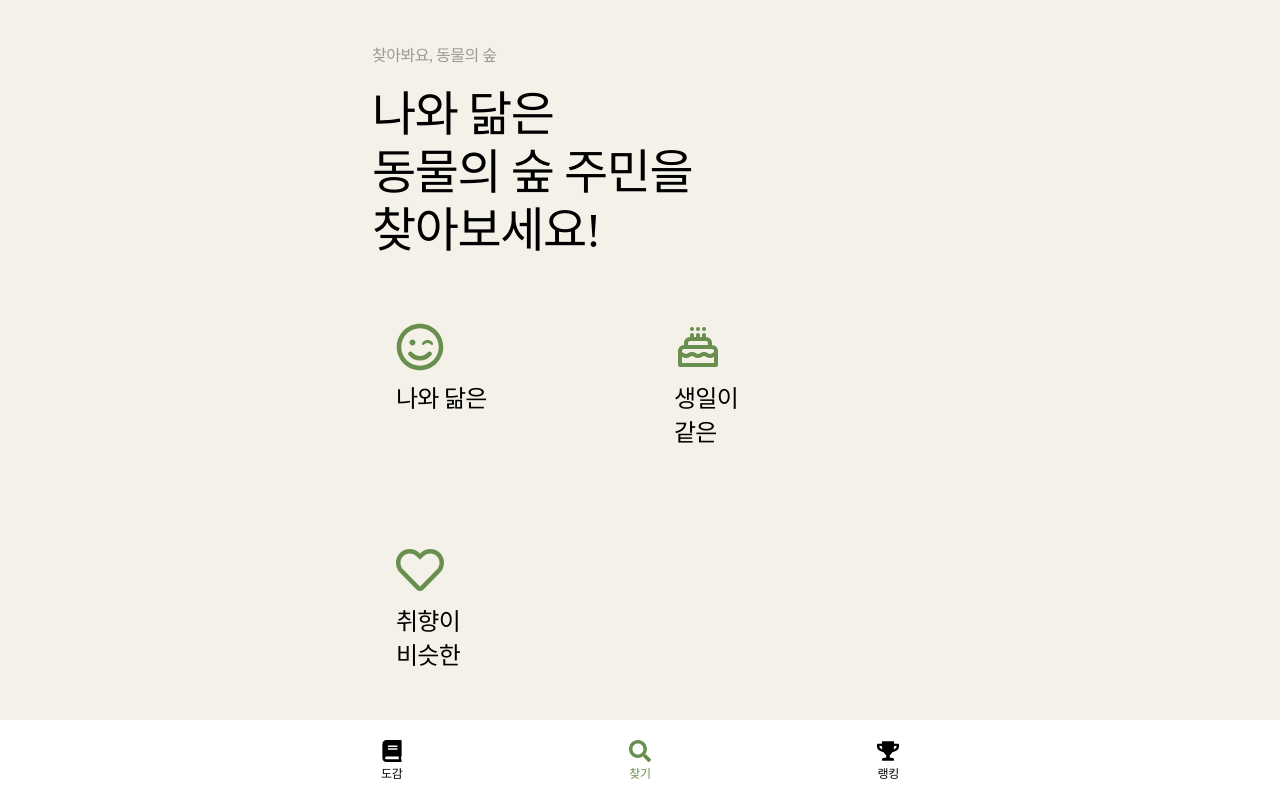
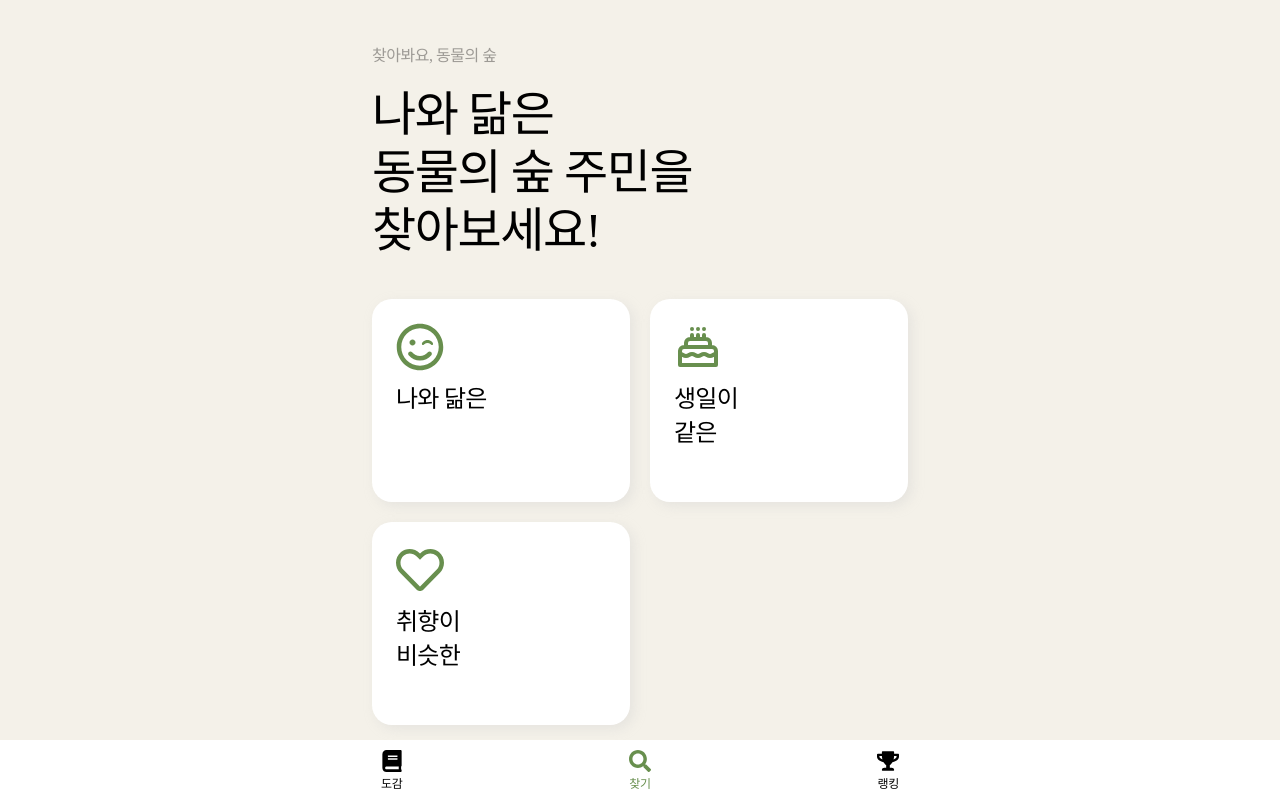
Before and after one commit to InnSeonn/find-animal-crossing, a React (Create React App) app: page / in a window 1280 px wide. Built offline with nearby package versions, Linux system fonts and the light colour scheme; a web font is replaced by a local one.

Commit message:
Design: CSS 및 UI 변경
- 하단 앱 바 높이 수정
- 컨텐츠 영역 스크롤 가능하도록 수정
- 앱 바, 카드 링크 클릭 시 하이라이트 제거
- 앱 바, 카드 링크 클릭 시 애니메이션 추가

```diff
--- a/src/components/AppBar.tsx
+++ b/src/components/AppBar.tsx
@@ -1,4 +1,4 @@
-import styled from 'styled-components'
+import styled, { css, keyframes } from 'styled-components'
 import { MaxLayout } from './GlobalStyle';
 import { FaBook, FaSearch, FaTrophy } from 'react-icons/fa';
 import { NavLink } from 'react-router-dom';
@@ -7,7 +7,7 @@ const AppBarLayout = styled.nav`
   position: fixed;
   inset: auto auto 0 0;
   width: 100%;
-  height: 80px;
+  height: 60px;
   background-color: #fff;
 `;
 const AppBarList = styled.ul`
@@ -22,6 +22,17 @@ const AppBarList = styled.ul`
     align-items: center;
   }
 `;
+export const scaleUpDown = keyframes`
+  0% {
+    transform: scale(0.8);
+  }
+  50% {
+    transform: scale(1.1);
+  }
+  100% {
+    transform: scale(1);
+  }
+`;
 const AppBarLink = styled(NavLink)`
   display: flex;
   flex-direction: column;
@@ -32,7 +43,7 @@ const AppBarLink = styled(NavLink)`
   font-size: 22px;
   &.active {
     color: var(--color-green);
-
+    animation: ${scaleUpDown} 0.3s;
   }
 `;
 const AppBarLinkText = styled.span`
--- a/src/components/GlobalStyle.tsx
+++ b/src/components/GlobalStyle.tsx
@@ -5,9 +5,10 @@ const Variables = css`
   :root {
     //layout size
     --max-w: 576px;
+    --app-bar-h: 60px;
 
     //spacing
-    --padding-container: 48px 20px 0;
+    --padding-container: 48px 20px var(--app-bar-h);
     --padding-x: 20px;
 
     //color
@@ -80,6 +81,7 @@ const GlobalStyle = createGlobalStyle`
     color: inherit;
     text-decoration: none;
     cursor: pointer;
+    -webkit-tap-highlight-color: transparent;
   }
   button {
     display: block;
--- a/src/pages/App.tsx
+++ b/src/pages/App.tsx
@@ -6,8 +6,12 @@ import Search from './Search';
 
 const AppLayout = styled.div`
   ${MaxLayout}
-  min-height: 100vh;
+  overflow: hidden scroll;
+  height: calc(100vh - var(--app-bar-h));
   padding: var(--padding-container);
+  ::-webkit-scrollbar {
+    display: none;
+  }
 `;
 
 function App() {
--- a/src/pages/Search.tsx
+++ b/src/pages/Search.tsx
@@ -1,9 +1,11 @@
 import { Link } from 'react-router-dom'
-import styled from 'styled-components'
+import styled, { css } from 'styled-components'
 import { FaRegSmileWink, FaRegHeart } from 'react-icons/fa';
 import { HiOutlineCake } from 'react-icons/hi';
 import Title from '../components/Title';
 import SubTitle from '../components/SubTitle';
+import { useState } from 'react';
+import { scaleUpDown } from '../components/AppBar';
 
 const SearchCardBox = styled.div`
   display: grid;
@@ -12,24 +14,26 @@ const SearchCardBox = styled.div`
   grid-gap: var(--padding-x);
   margin-top: calc(var(--padding-x) * 2);
 `;
-const SearchCard = styled.article`
+const SearchCardLink = styled(Link)<{checked: boolean}>`
+  display: flex;
+  flex-direction: column;
+  width: 100%;
+  height: 100%;
+  padding: 24px 24px 20%;
   border-radius: 20px;
   background-color: #fff;
   box-shadow: 4px 4px 12px 0px #cdcdcd5e;
   transition: opacity 0.5s;
+  ${props => props.checked && css`
+    animation: ${scaleUpDown} 0.3s;
+  `}
   @media screen and (any-pointer: fine) {
     opacity: 0.6;
     &:hover {
       opacity: 1;
     }
   }
-`;
-const SearchCardLink = styled(Link)`
-  display: flex;
-  flex-direction: column;
-  width: 100%;
-  height: 100%;
-  padding: 24px 24px 20%;
+
   & > svg {
     color: var(--color-green);
     font-size: var(--font-size-xl);
@@ -45,20 +49,32 @@ const SearchCardText = styled.span`
 `;
 
 export default function Search() {
+  const [targetCard, setTargetCard] = useState<string>();
+
+  const clickedCard = (e: React.MouseEvent) => {
+    if(targetCard) { //클릭 후 애니메이션이 종료된 경우 페이지 이동
+      return ;
+    } else { //클릭 후 애니메이션 설정
+      e.preventDefault();
+    }
+    if(!(e.currentTarget instanceof HTMLAnchorElement)) return ;
+    setTargetCard(e.currentTarget.getAttribute('href')?.replace('/', ''));
+  }
+
   return (
     <div>
       <Title/>
       <SubTitle text={`나와 닮은<br>동물의 숲 주민을<br>찾아보세요!`}/>
       <SearchCardBox>
-        <SearchCardLink to='/feature'>
+        <SearchCardLink to='/feature' checked={targetCard === 'feature' ? true : false} onClick={clickedCard} onAnimationEnd={(e) => e.currentTarget.click()}>
           <FaRegSmileWink/>
           <SearchCardText>나와 닮은</SearchCardText>
         </SearchCardLink>
-        <SearchCardLink to='/birthday'>
+        <SearchCardLink to='/birthday' checked={targetCard === 'birthday' ? true : false} onClick={clickedCard} onAnimationEnd={(e) => e.currentTarget.click()}>
           <HiOutlineCake/>
           <SearchCardText>생일이 같은</SearchCardText>
         </SearchCardLink>
-        <SearchCardLink to='/favorite'>
+        <SearchCardLink to='/favorite' checked={targetCard === 'favorite' ? true : false} onClick={clickedCard} onAnimationEnd={(e) => e.currentTarget.click()}>
           <FaRegHeart/>
           <SearchCardText>취향이 비슷한</SearchCardText>
         </SearchCardLink>
```
